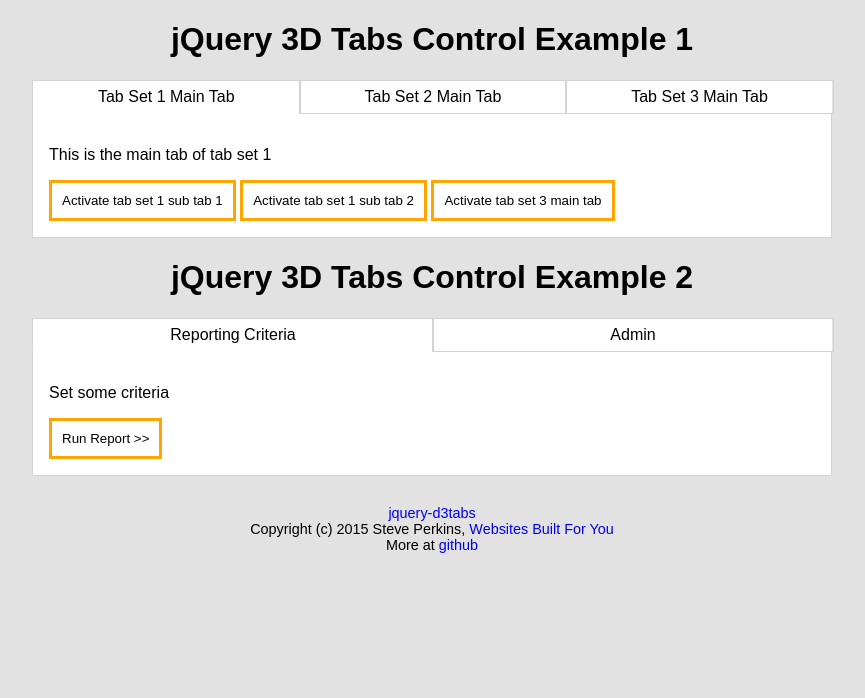
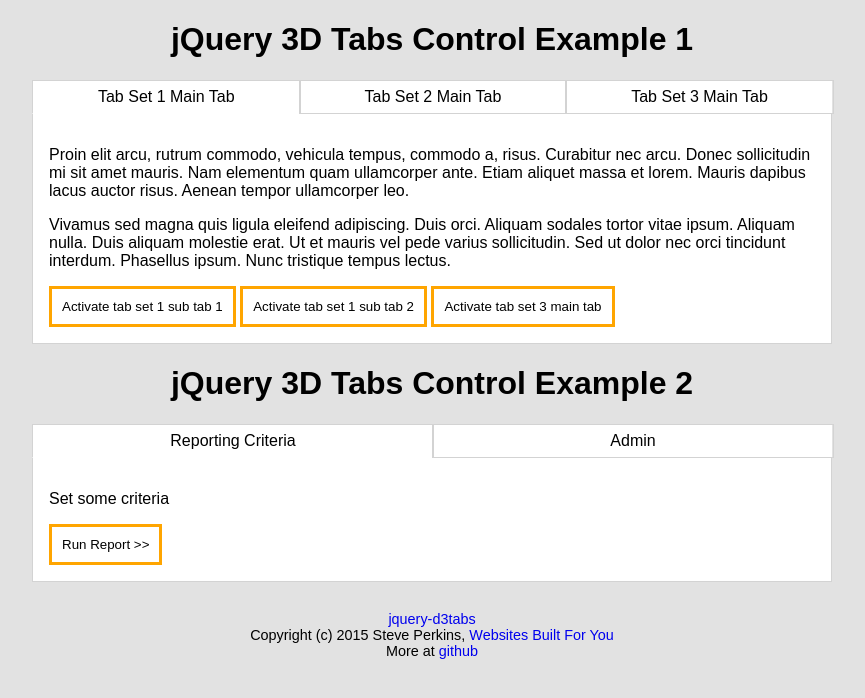
Before and after one commit to wbfy/jquery-d3tabs, a website: page index.html in a window 1280 px wide. Shown: the whole page, without its empty margins (208-1073 px from the left). Drawn offline with nearby package versions, Linux system fonts and the light colour scheme.

Commit message:
added some lorem ipsom

```diff
--- a/index.html
+++ b/index.html
@@ -48,7 +48,14 @@
 
             <div id="ex1-tab-set-1-main-tab">
                 <p>
-                    This is the main tab of tab set 1
+                    Proin elit arcu, rutrum commodo, vehicula tempus, commodo a, risus. Curabitur nec arcu.
+                    Donec sollicitudin mi sit amet mauris. Nam elementum quam ullamcorper ante. Etiam aliquet
+                    massa et lorem. Mauris dapibus lacus auctor risus. Aenean tempor ullamcorper leo.
+                <p>
+                </p>
+                    Vivamus sed magna quis ligula eleifend adipiscing. Duis orci. Aliquam sodales tortor vitae ipsum.
+                    Aliquam nulla. Duis aliquam molestie erat. Ut et mauris vel pede varius sollicitudin. Sed ut
+                    dolor nec orci tincidunt interdum. Phasellus ipsum. Nunc tristique tempus lectus.
                 </p>
                 <input type="submit" d3tabs-id="ex1-tab-set-1-sub-tab-1" value="Activate tab set 1 sub tab 1">
                 <input type="submit" d3tabs-id="ex1-tab-set-1-sub-tab-2" value="Activate tab set 1 sub tab 2">
@@ -56,13 +63,27 @@
             </div>
             <div id="ex1-tab-set-1-sub-tab-1">
                 <p>
-                    This is sub tab 1 of tab set 1
+                    Vivamus sed magna quis ligula eleifend adipiscing. Duis orci. Aliquam sodales tortor vitae ipsum.
+                    Aliquam nulla. Duis aliquam molestie erat. Ut et mauris vel pede varius sollicitudin. Sed ut
+                    dolor nec orci tincidunt interdum. Phasellus ipsum. Nunc tristique tempus lectus.
+                <p>
+                </p>
+                    Proin elit arcu, rutrum commodo, vehicula tempus, commodo a, risus. Curabitur nec arcu.
+                    Donec sollicitudin mi sit amet mauris. Nam elementum quam ullamcorper ante. Etiam aliquet
+                    massa et lorem. Mauris dapibus lacus auctor risus. Aenean tempor ullamcorper leo.
                 </p>
                 <input type="submit" d3tabs-id="ex1-tab-set-1-main-tab" value="Click here to close sub tab">
             </div>
             <div id="ex1-tab-set-1-sub-tab-2">
                 <p>
-                    This is sub tab 2 of tab set 1
+                    massa et lorem. Mauris dapibus lacus auctor risus. Aenean tempor ullamcorper leo.
+                    Proin elit arcu, rutrum commodo, vehicula tempus, commodo a, risus. Curabitur nec arcu.
+                    Donec sollicitudin mi sit amet mauris. Nam elementum quam ullamcorper ante. Etiam aliquet
+                <p>
+                </p>
+                    Vivamus sed magna quis ligula eleifend adipiscing. Duis orci. Aliquam sodales tortor vitae ipsum.
+                    Aliquam nulla. Duis aliquam molestie erat. Ut et mauris vel pede varius sollicitudin. Sed ut
+                    dolor nec orci tincidunt interdum. Phasellus ipsum. Nunc tristique tempus lectus.
                 </p>
                 <p>
                     x - use the x to close tab
@@ -71,20 +92,41 @@
 
             <div id="ex1-tab-set-2-main-tab">
                 <p>
-                    This is the main tab of tab set 2
+                    Donec sollicitudin mi sit amet mauris. Nam elementum quam ullamcorper ante. Etiam aliquet
+                    Proin elit arcu, rutrum commodo, vehicula tempus, commodo a, risus. Curabitur nec arcu.
+                    massa et lorem. Mauris dapibus lacus auctor risus. Aenean tempor ullamcorper leo.
+                <p>
+                </p>
+                    Vivamus sed magna quis ligula eleifend adipiscing. Duis orci. Aliquam sodales tortor vitae ipsum.
+                    Aliquam nulla. Duis aliquam molestie erat. Ut et mauris vel pede varius sollicitudin. Sed ut
+                    dolor nec orci tincidunt interdum. Phasellus ipsum. Nunc tristique tempus lectus.
                 </p>
             </div>
 
             <div id="ex1-tab-set-3-main-tab">
                 <p>
-                    This is the main tab of tab set 3
+                    Donec sollicitudin mi sit amet mauris. Nam elementum quam ullamcorper ante. Etiam aliquet
+                    Proin elit arcu, rutrum commodo, vehicula tempus, commodo a, risus. Curabitur nec arcu.
+                    massa et lorem. Mauris dapibus lacus auctor risus. Aenean tempor ullamcorper leo.
+                <p>
+                </p>
+                    dolor nec orci tincidunt interdum. Phasellus ipsum. Nunc tristique tempus lectus.
+                    Vivamus sed magna quis ligula eleifend adipiscing. Duis orci. Aliquam sodales tortor vitae ipsum.
+                    Aliquam nulla. Duis aliquam molestie erat. Ut et mauris vel pede varius sollicitudin. Sed ut
                 </p>
                 <input type="submit" d3tabs-id="ex1-tab-set-3-sub-tab-1" value="Activate tab set 3 sub tab 1">
                 <input type="submit" d3tabs-id="ex1-tab-set-1-sub-tab-1" value="Activate tab set 1 sub tab 1">
             </div>
             <div id="ex1-tab-set-3-sub-tab-1">
                 <p>
-                    This is sub tab 1 of tab set 3
+                    Vivamus sed magna quis ligula eleifend adipiscing. Duis orci. Aliquam sodales tortor vitae ipsum.
+                    Proin elit arcu, rutrum commodo, vehicula tempus, commodo a, risus. Curabitur nec arcu.
+                    massa et lorem. Mauris dapibus lacus auctor risus. Aenean tempor ullamcorper leo.
+                <p>
+                </p>
+                    Donec sollicitudin mi sit amet mauris. Nam elementum quam ullamcorper ante. Etiam aliquet
+                    Aliquam nulla. Duis aliquam molestie erat. Ut et mauris vel pede varius sollicitudin. Sed ut
+                    dolor nec orci tincidunt interdum. Phasellus ipsum. Nunc tristique tempus lectus.
                 </p>
                 <input type="submit" d3tabs-id="ex1-tab-set-3-main-tab" value="Click here to close sub tab">
             </div>
```
